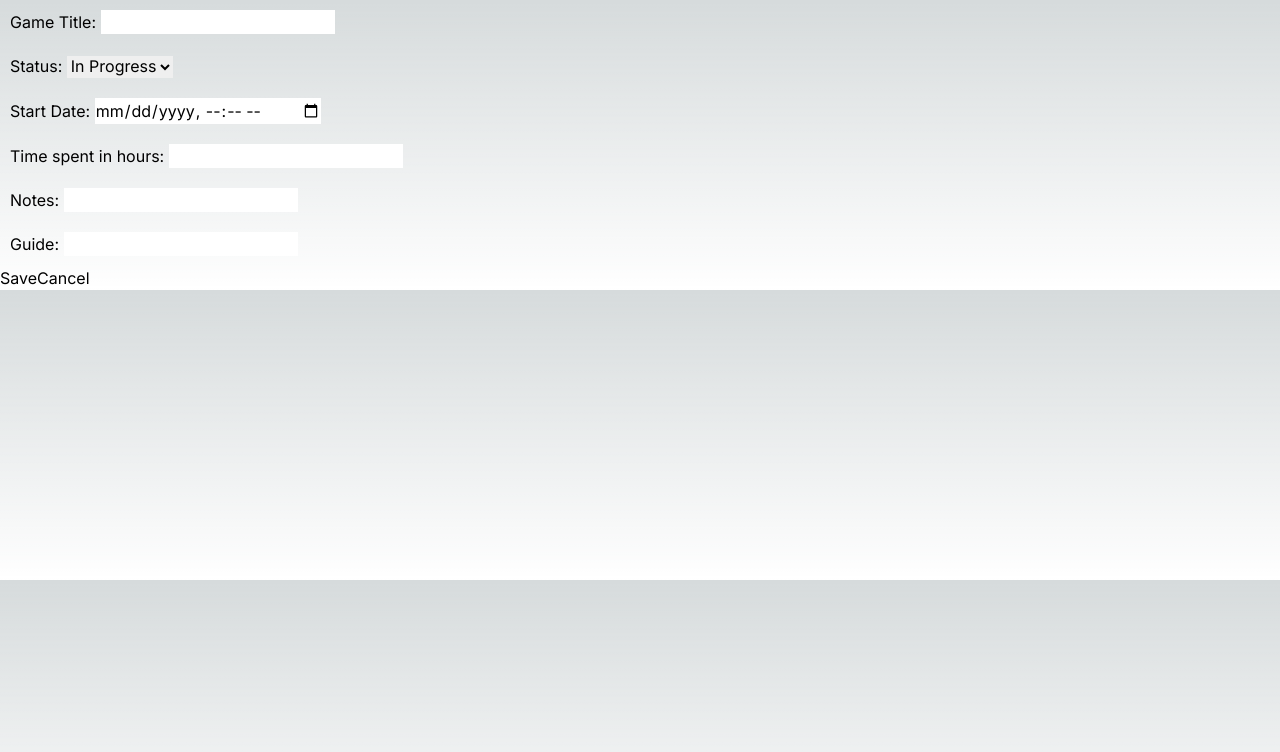
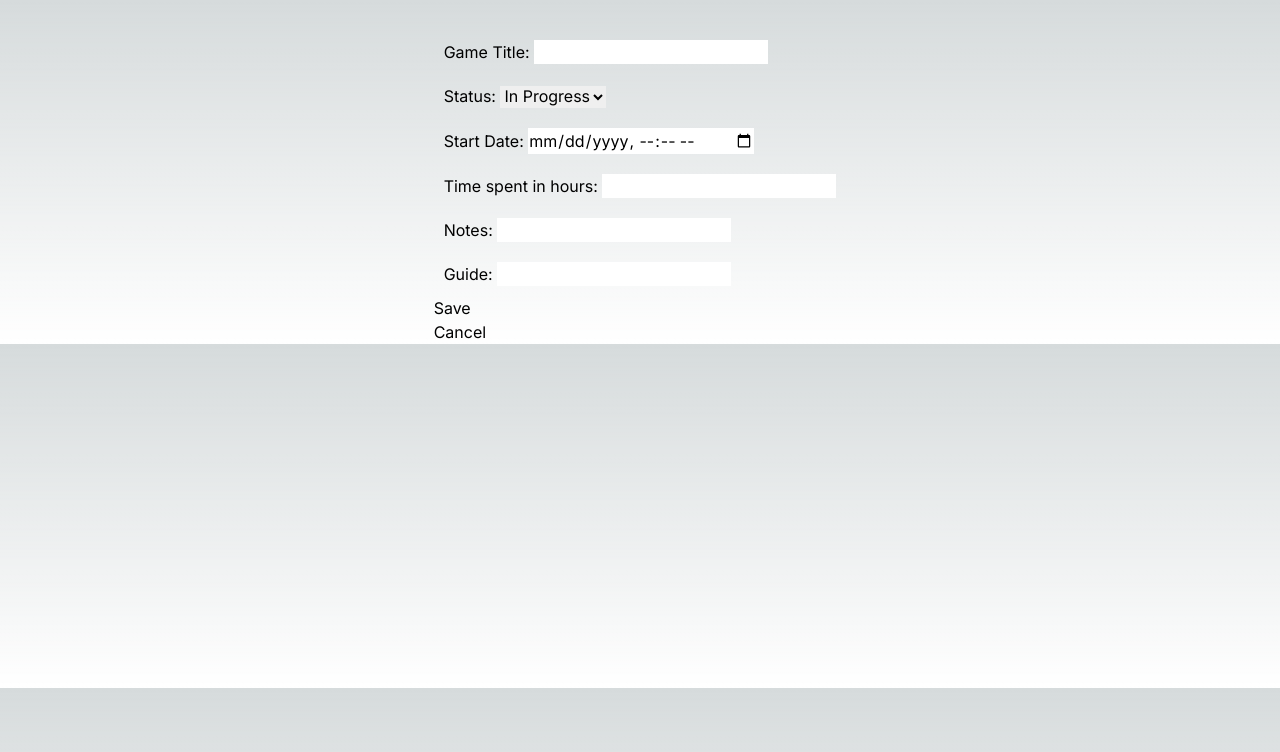
Before and after one commit to tinkereryorch/backlog-tracker, a Next.js app in the folder frontend/: page /game in a window 1280 px wide. Shown: the top 752 px of the page. Built offline with nearby package versions, Linux system fonts and the light colour scheme.

Commit message:
Updated styles

```diff
--- a/frontend/src/app/globals.css
+++ b/frontend/src/app/globals.css
@@ -26,6 +26,23 @@ body {
     rgb(var(--background-start-rgb));
 }
 
+form {
+  margin-top: 30px;
+  display: flex;
+  flex-direction: column;
+  align-items:start;
+}
+
+.add-game-form-buttons {
+  display: flex;
+  justify-content: space-evenly;
+}
+
+
+
+
 .container {
-  margin: 0 auto;
+  display: flex;
+  flex-direction: column;
+  align-items: center;
 }
```
